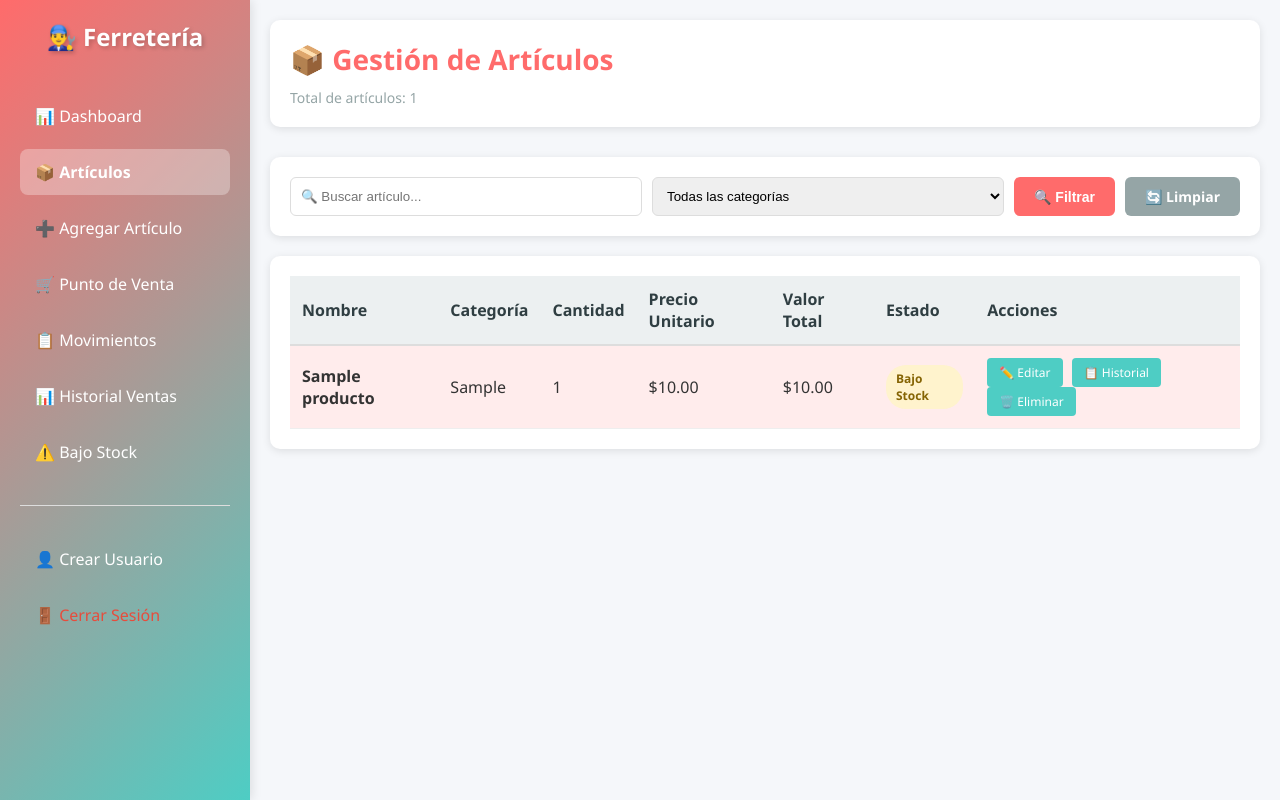
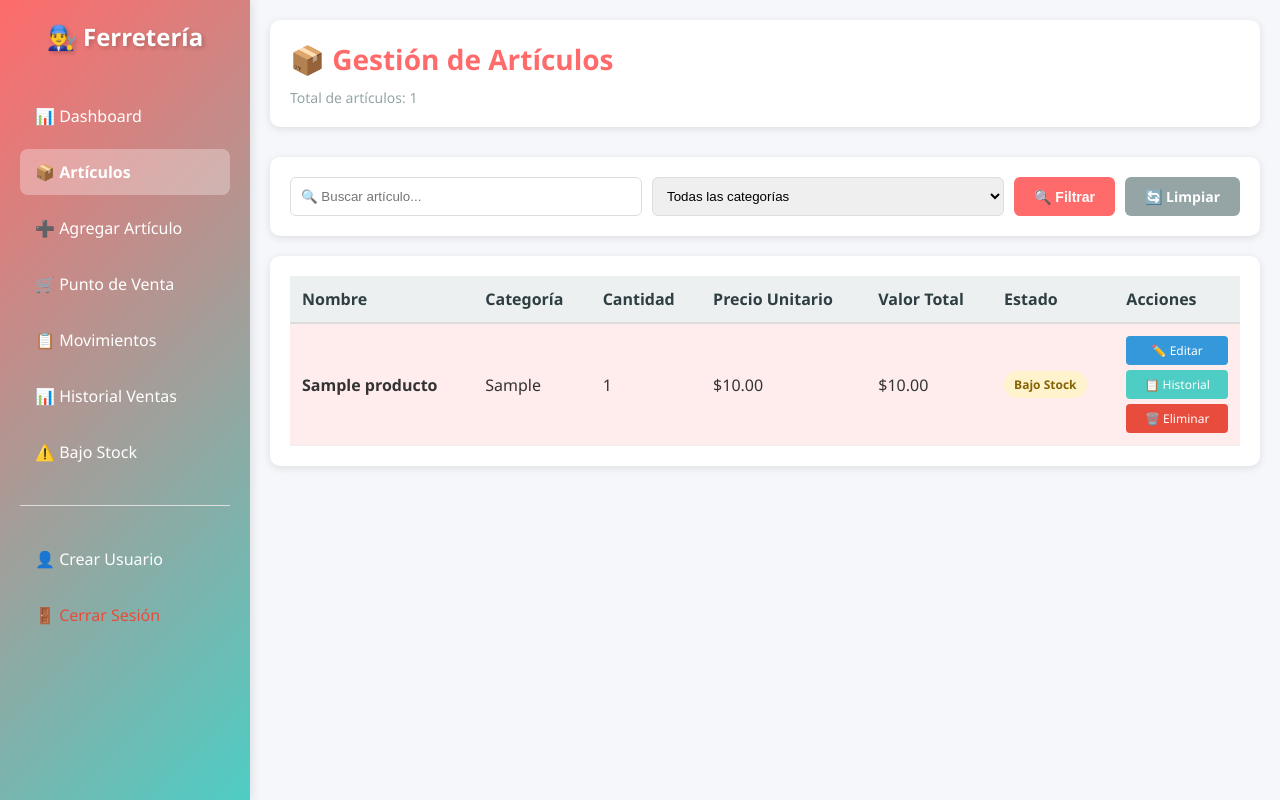
Before and after one commit to Orlando-tadso/ferreteria1, a PHP site: page /ferreteria1/productos.php in a window 1280 px wide. Run offline with PHP 8.4, Linux system fonts and the light colour scheme; the visitor is signed in with stand-in values (Sample User, id 1); tables that the repository leaves empty hold one stand-in row (values such as "Sample post").

Commit message:
Mejorar diseño de botones de acción en tabla de productos

```diff
--- a/productos.php
+++ b/productos.php
@@ -135,13 +135,15 @@ $categorias = array_unique(array_column($todos_productos, 'categoria'));
                                     </span>
                                 </td>
                                 <td>
-                                    <?php if (esAdmin()): ?>
-                                        <a href="editar_producto.php?id=<?php echo $prod['id']; ?>" class="btn-small">✏️ Editar</a>
-                                        <a href="ver_historial.php?id=<?php echo $prod['id']; ?>" class="btn-small">📋 Historial</a>
-                                        <a href="productos.php?eliminar=<?php echo $prod['id']; ?>" class="btn-small btn-danger" onclick="return confirm('¿Estás seguro?')">🗑️ Eliminar</a>
-                                    <?php else: ?>
-                                        <a href="ver_historial.php?id=<?php echo $prod['id']; ?>" class="btn-small">📋 Historial</a>
-                                    <?php endif; ?>
+                                    <div class="action-buttons">
+                                        <?php if (esAdmin()): ?>
+                                            <a href="editar_producto.php?id=<?php echo $prod['id']; ?>" class="btn-action btn-edit">✏️ Editar</a>
+                                            <a href="ver_historial.php?id=<?php echo $prod['id']; ?>" class="btn-action btn-info">📋 Historial</a>
+                                            <a href="productos.php?eliminar=<?php echo $prod['id']; ?>" class="btn-action btn-delete" onclick="return confirm('¿Estás seguro?')">🗑️ Eliminar</a>
+                                        <?php else: ?>
+                                            <a href="ver_historial.php?id=<?php echo $prod['id']; ?>" class="btn-action btn-info">📋 Historial</a>
+                                        <?php endif; ?>
+                                    </div>
                                 </td>
                             </tr>
                         <?php endforeach; ?>
--- a/styles.css
+++ b/styles.css
@@ -339,6 +339,51 @@ body {
     background-color: #3db3a8;
 }
 
+/* Botones de acción en tabla */
+.action-buttons {
+    display: flex;
+    flex-direction: column;
+    gap: 5px;
+    align-items: stretch;
+}
+
+.btn-action {
+    padding: 6px 10px;
+    font-size: 12px;
+    text-align: center;
+    text-decoration: none;
+    border-radius: 4px;
+    transition: all 0.3s ease;
+    color: white;
+    font-weight: 500;
+    display: block;
+    width: 100%;
+}
+
+.btn-edit {
+    background-color: #3498db;
+}
+
+.btn-edit:hover {
+    background-color: #2980b9;
+}
+
+.btn-info {
+    background-color: var(--secondary-color);
+}
+
+.btn-info:hover {
+    background-color: #3db3a8;
+}
+
+.btn-delete {
+    background-color: #e74c3c;
+}
+
+.btn-delete:hover {
+    background-color: #c0392b;
+}
+
 /* Filtros */
 .filter-form {
     display: flex;
```
